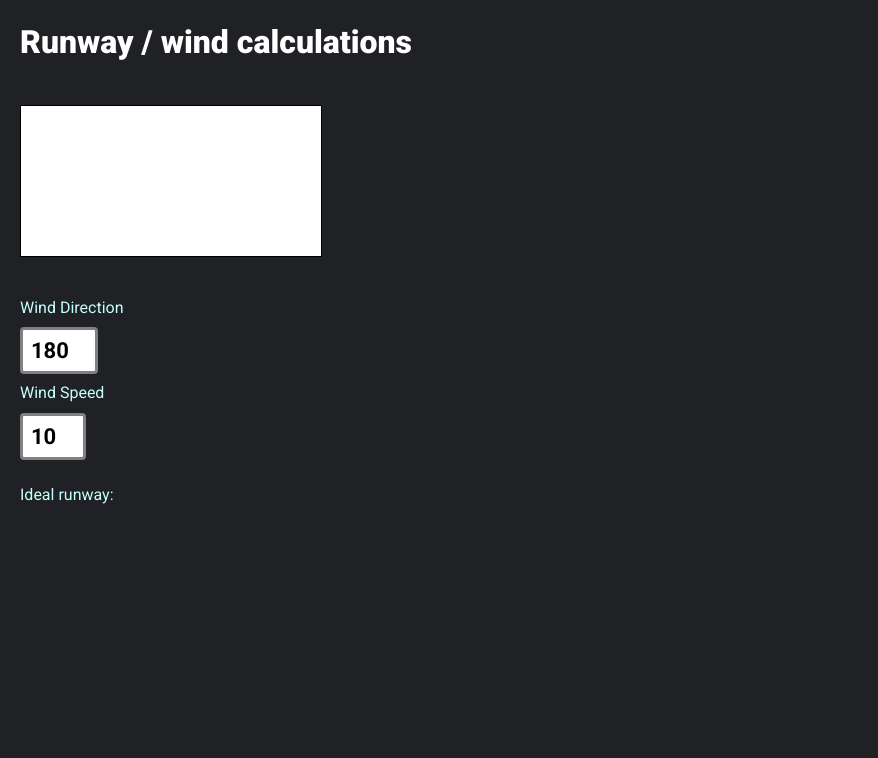
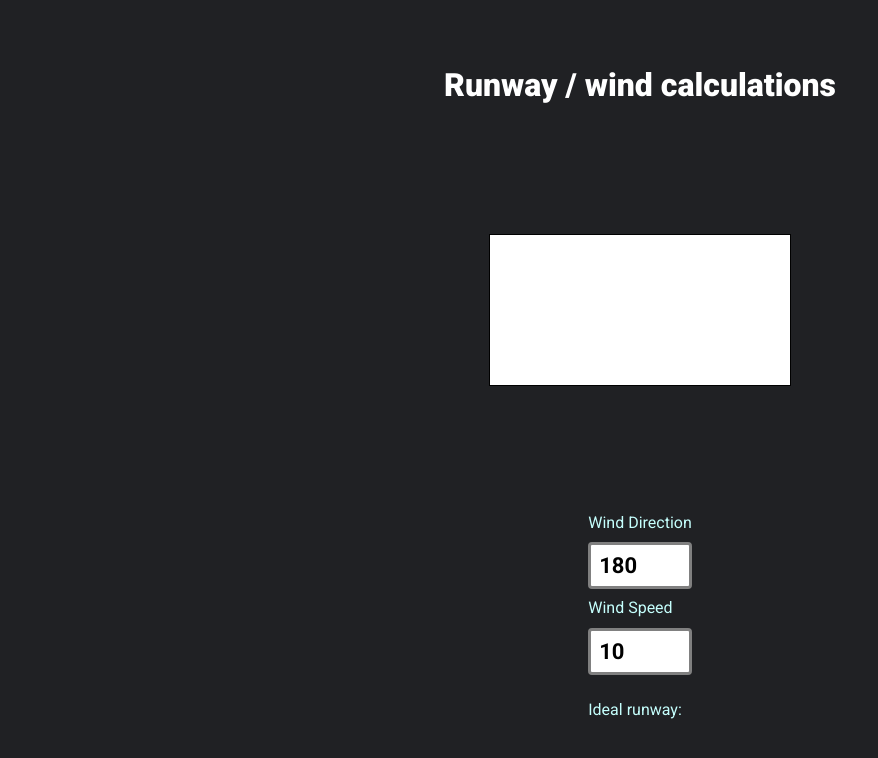
Before and after one commit to gstevenson/wind, a website built with webpack: page index.html in a window 1280 px wide. Shown: the whole page, without its empty margins (0-878 px from the left). Built offline with nearby package versions, Linux system fonts and the light colour scheme.

Commit message:
center the content

```diff
--- a/css/style.css
+++ b/css/style.css
@@ -255,11 +255,16 @@ html {
     height: 100%;
     margin: 0;
     background-color: #202124;
+
+    display: grid; /* Enables CSS Grid */
+    place-items: center; /* Shortcut for aligning and justifying items in the center */
+    min-height: 100vh; /* Full viewport height */
 }
 
 h1 {
     color: white;
     margin: 20px;
+    text-align: center;
 }
 
 canvas {
@@ -293,6 +298,8 @@ label {
     -webkit-appearance: none; /* Removes default chrome and safari styling */
     -moz-appearance: textfield; /* Removes default Firefox styling */
     transition: border 0.3s, box-shadow 0.3s; /* Smooth transition for focus */
+
+    width: 100%;
 }
 
 /* Style for the up and down buttons on number inputs */
```
